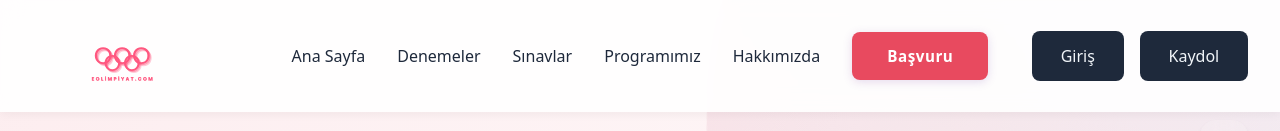
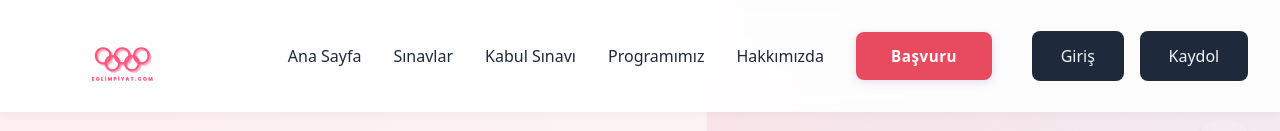
Before and after one commit to alifuatakbas/e-math-frontend, a Next.js app: page / in a window 1280 px wide. Shown: the top 131 px of the page. Built offline with nearby package versions, Linux system fonts and the light colour scheme.

Commit message:
Exam update

```diff
--- a/app/components/Navbar.tsx
+++ b/app/components/Navbar.tsx
@@ -190,7 +190,7 @@ const Navbar: React.FC = () => {
               onMouseLeave={() => window.innerWidth > 768 && setIsExamMenuOpen(false)}
               onClick={() => window.innerWidth <= 768 && setIsExamMenuOpen(!isExamMenuOpen)}
             >
-              Denemeler
+              Sınavlar
               <div
                 className={`${styles.examDropdownMenu} ${isExamMenuOpen ? styles.show : ''}`}
                 onMouseEnter={() => window.innerWidth > 768 && setIsExamMenuOpen(true)}
@@ -217,7 +217,7 @@ const Navbar: React.FC = () => {
               onMouseLeave={() => window.innerWidth > 768 && setIsSinavMenuOpen(false)}
               onClick={() => window.innerWidth <= 768 && setIsSinavMenuOpen(!isSinavMenuOpen)}
             >
-              Sınavlar
+              Kabul Sınavı
 <div
   className={`${styles.examDropdownMenu} ${isSinavMenuOpen ? styles.show : ''}`}
   onMouseEnter={() => window.innerWidth > 768 && setIsSinavMenuOpen(true)}
```
